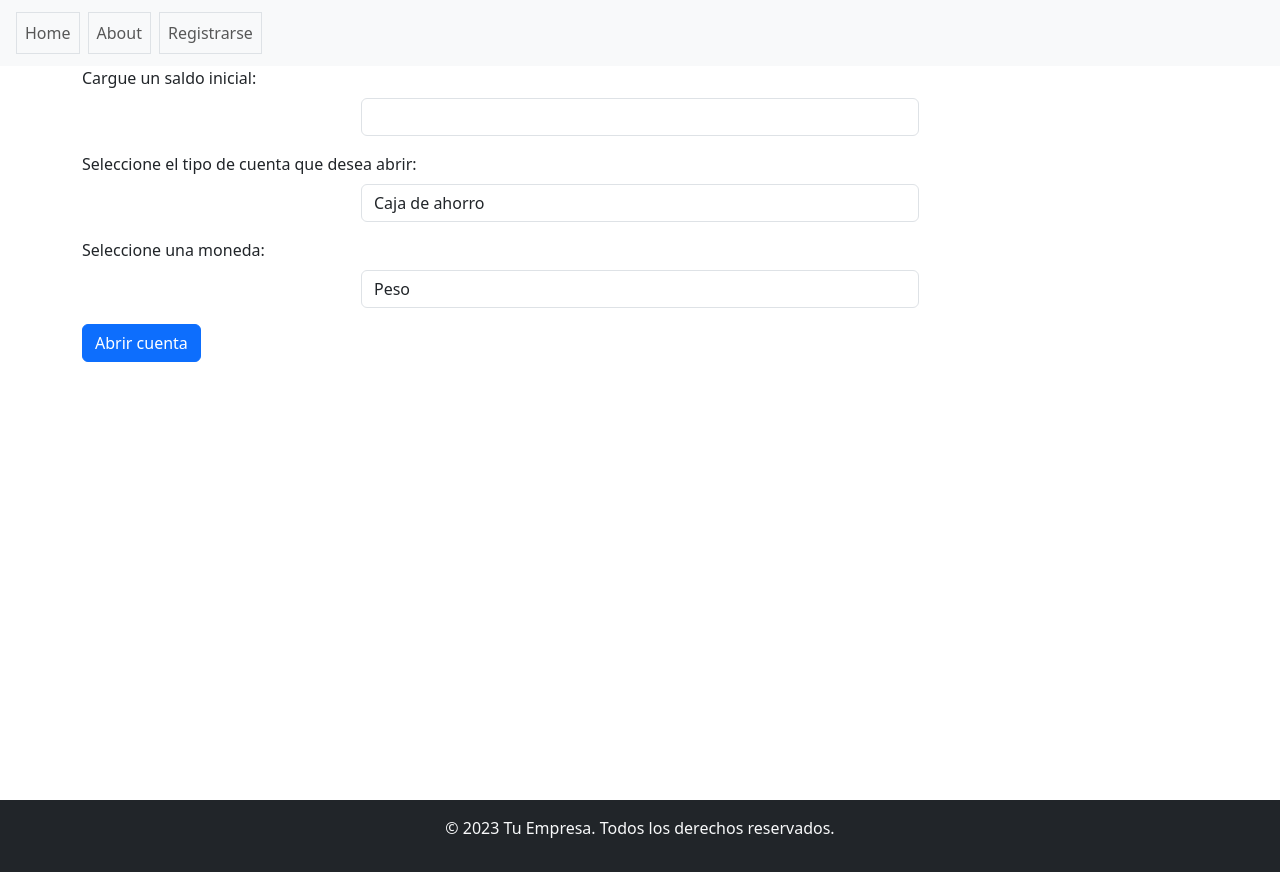
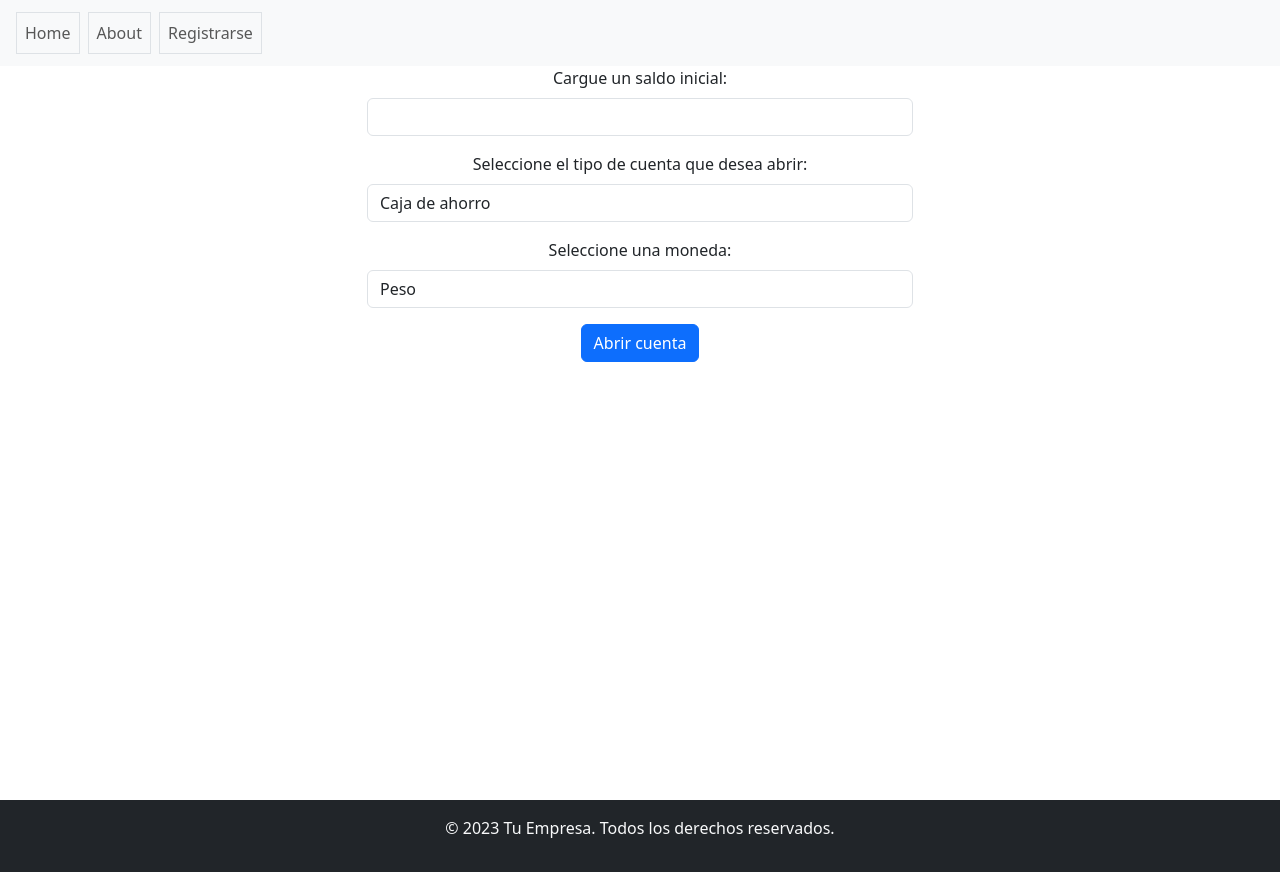
Before and after one commit to lmq94/Api-Laravel, a React (Create React App) app in the folder banco-front/: page /create-account in a window 1280 px wide. Built offline with nearby package versions, Linux system fonts and the light colour scheme.

Commit message:
refactor css with bootstrap

```diff
--- a/banco-front/src/crud/CreateCuenta.js
+++ b/banco-front/src/crud/CreateCuenta.js
@@ -31,7 +31,7 @@
     };
 
     return (
-        <form onSubmit={handleSubmit} className="needs-validation" noValidate>
+        <form onSubmit={handleSubmit} className="needs-validation container text-center" noValidate>
             <div className="mb-3">
                 <label htmlFor="name" className="form-label">Cargue un saldo inicial:</label>
                 <div className="col-md-6 mx-auto">
```
